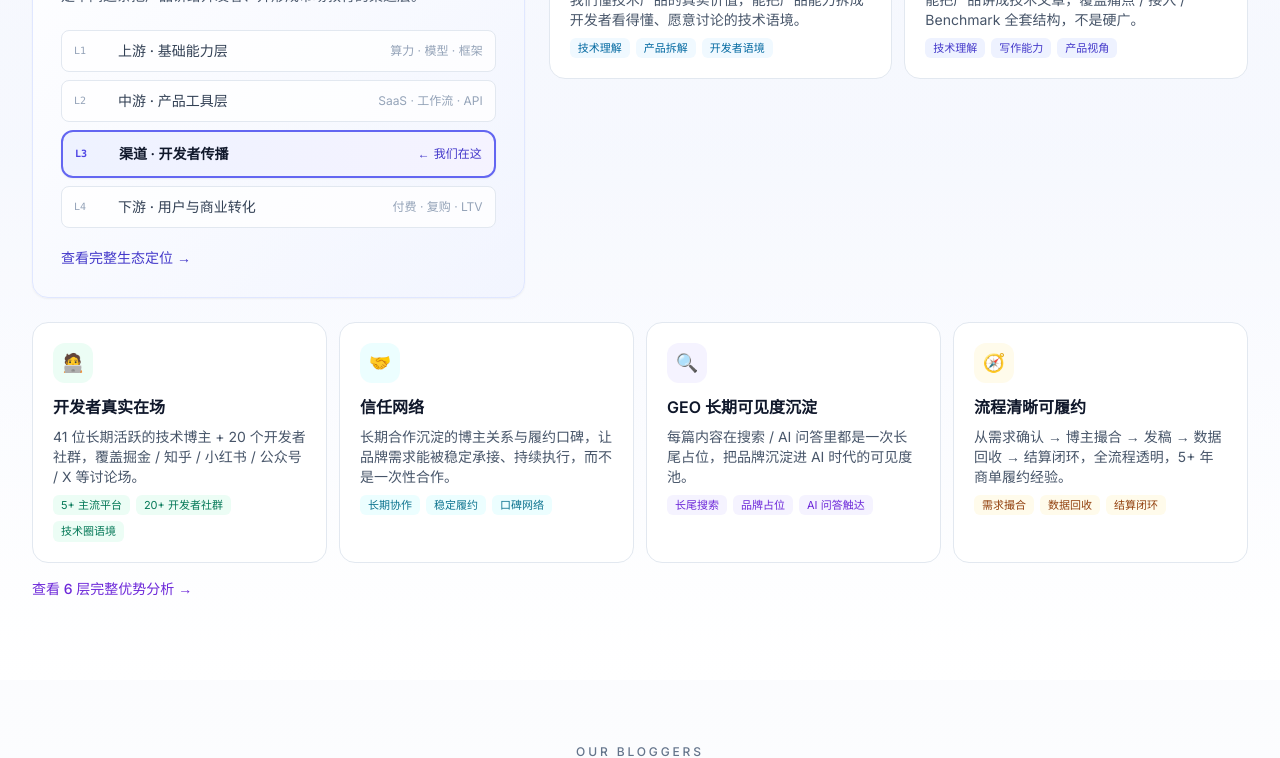
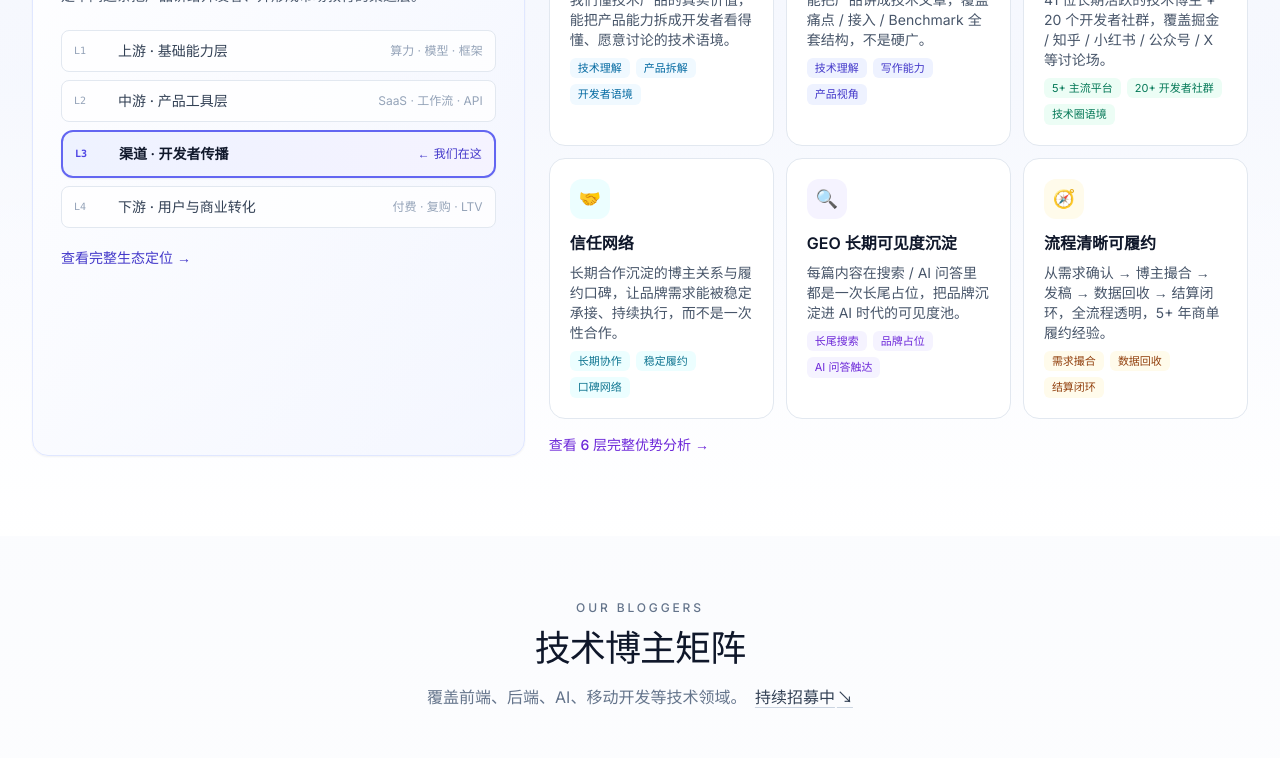
Before and after one commit to TUARAN/blogger-alliance, a Vue app: page / in a window 1280 px wide. Shown: the part 1265-2023 px from the top of the page. Built offline with nearby package versions, Linux system fonts and the light colour scheme.

Commit message:
fix: unify homepage six-layer cards into one block
Keep the six Why Us cards in a single continuous grid to avoid the split visual break between rows. Maintain the compact spacing update while restoring one cohesive section.

Co-authored-by: Cursor <cursoragent@cursor.com>

```diff
--- a/src/pages/tob/index.vue
+++ b/src/pages/tob/index.vue
@@ -152,12 +152,12 @@
             </div>
           </div>
 
-          <!-- 六层优势（首行） -->
+          <!-- 六层优势 -->
           <div class="lg:col-span-7">
             <div class="text-xs font-medium uppercase tracking-[0.22em] text-violet-600 mb-3">
               <span aria-hidden="true">✨</span> Why Us · 六层核心能力
             </div>
-            <div class="grid sm:grid-cols-2 gap-3">
+            <div class="grid sm:grid-cols-2 xl:grid-cols-3 gap-3">
               <!-- 优势 1 -->
               <div class="group rounded-2xl border border-slate-200 bg-white p-5 hover:border-sky-300 hover:shadow-md transition-all">
                 <div class="inline-flex items-center justify-center w-10 h-10 rounded-xl bg-sky-50 text-sky-600 text-lg">
@@ -189,12 +189,7 @@
                   <span class="rounded-md bg-indigo-50 text-indigo-700 px-2 py-0.5">产品视角</span>
                 </div>
               </div>
-            </div>
-          </div>
 
-          <!-- 六层优势（第二行，铺满） -->
-          <div class="lg:col-span-12">
-            <div class="grid md:grid-cols-2 xl:grid-cols-4 gap-3">
               <!-- 优势 3 -->
               <div class="group rounded-2xl border border-slate-200 bg-white p-5 hover:border-emerald-300 hover:shadow-md transition-all">
                 <div class="inline-flex items-center justify-center w-10 h-10 rounded-xl bg-emerald-50 text-emerald-600 text-lg">
@@ -259,6 +254,7 @@
                 </div>
               </div>
             </div>
+
             <router-link
               to="/why-us"
               class="mt-4 inline-flex items-center gap-1 text-sm font-medium text-violet-700 hover:text-violet-900 underline-offset-4 hover:underline"
```
